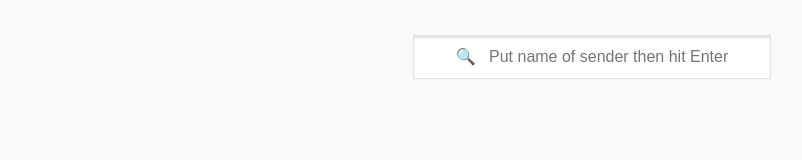
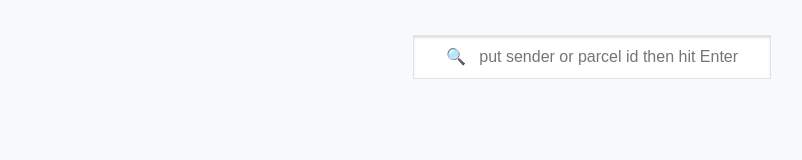
Before and after one commit to nh-g/parcels-tracker, a React (Create React App) app: page /search_results/1 in a window 1280 px wide. Shown: the top 160 px of the page, without its empty margins (149-951 px from the left). Built offline with nearby package versions, Linux system fonts and the light colour scheme.

Commit message:
add search by by parcel id functionality

```diff
--- a/src/components/SearchBar.jsx
+++ b/src/components/SearchBar.jsx
@@ -34,7 +34,7 @@ export default function SearchBar() {
         <input
           type="text"
           id="sender-search"
-          placeholder="🔍   Put name of sender then hit Enter"
+          placeholder="🔍   put sender or parcel id then hit Enter"
           value={query}
           onChange={(event) => setQuery(event.target.value)}
           className="search-box"
--- a/src/pages/SearchResult.jsx
+++ b/src/pages/SearchResult.jsx
@@ -11,8 +11,10 @@ export default function SearchResult({ match }) {
 
   // Constants
   const query = match.params.query.toUpperCase();
-  const filteredResults = parcels.filter((item) =>
-    item.sender.toUpperCase().match(query)
+  const filteredResults = parcels.filter(
+    (item) =>
+      item.sender.toUpperCase().match(query) ||
+      item.parcel_id.toUpperCase().match(query)
   );
   const FilteredOrderArray = filteredResults.map((item) => (
     <ParcelItem key={item.id} parcel={item} />
```
